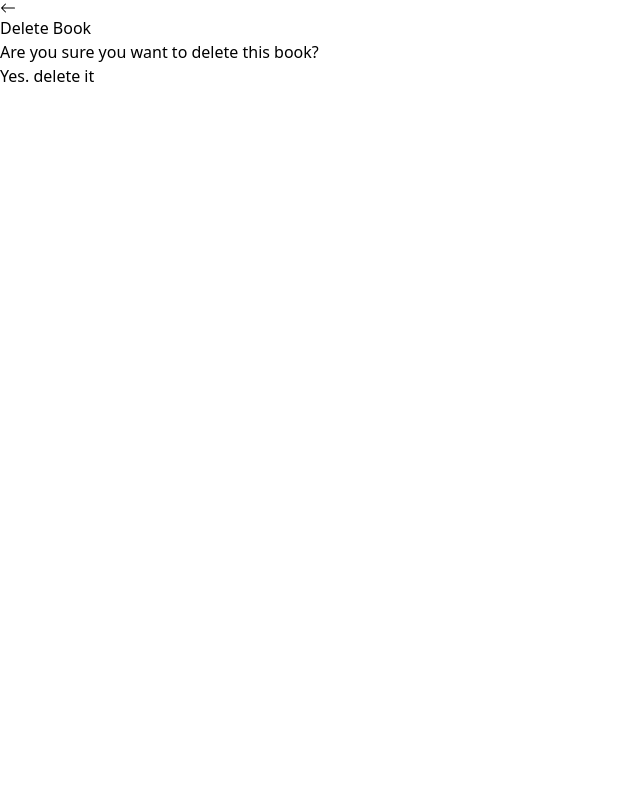
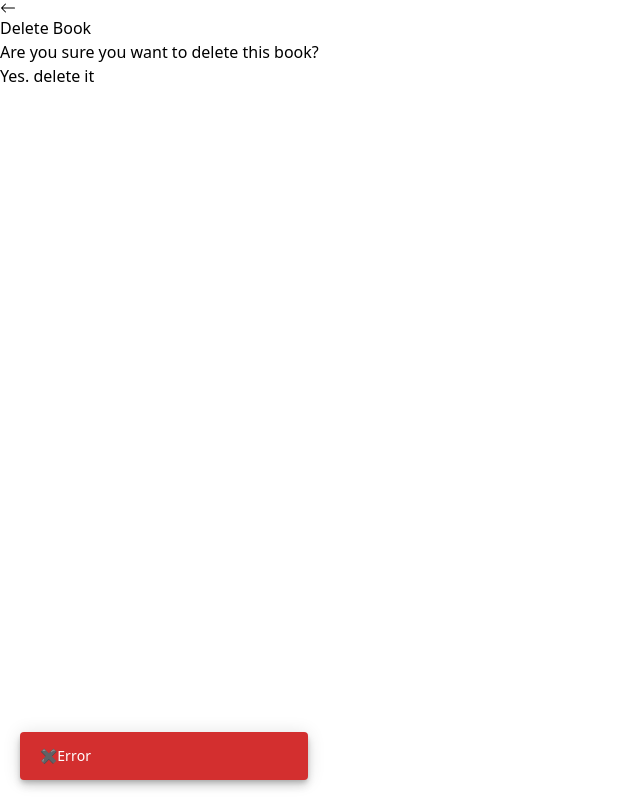
Before and after one commit to PuddiPuddi96/React, a React (Vite) app in the folder Book-Store/frontend/: page /books/delete/1 in a window 1280 px wide. Both pictures are taken after a click on the button "Yes. delete it". Shown: the whole page, without its empty margins (0-640 px from the left). Built offline with nearby package versions, Linux system fonts and the light colour scheme; no server answers.

Commit message:
dev: add snack bar

```diff
--- a/Book-Store/frontend/package.json
+++ b/Book-Store/frontend/package.json
@@ -11,6 +11,7 @@
   },
   "dependencies": {
     "axios": "^1.7.1",
+    "notistack": "^3.0.1",
     "react": "^18.2.0",
     "react-dom": "^18.2.0",
     "react-icons": "^5.2.1",
--- a/Book-Store/frontend/src/main.jsx
+++ b/Book-Store/frontend/src/main.jsx
@@ -1,10 +1,20 @@
-import ReactDOM from 'react-dom/client'
-import App from './App.jsx'
-import './index.css'
-import { BrowserRouter } from 'react-router-dom'
+import ReactDOM from "react-dom/client";
+import App from "./App.jsx";
+import "./index.css";
+import { BrowserRouter } from "react-router-dom";
+import { SnackbarProvider } from "notistack";
 
-ReactDOM.createRoot(document.getElementById('root')).render(
+ReactDOM.createRoot(document.getElementById("root")).render(
   <BrowserRouter>
-    <App />
-  </BrowserRouter>,
-)
+    <SnackbarProvider
+      iconVariant={{
+        success: "✅",
+        error: "✖️",
+        warning: "⚠️",
+        info: "ℹ️",
+      }}
+    >
+      <App />
+    </SnackbarProvider>
+  </BrowserRouter>
+);
--- a/Book-Store/frontend/src/pages/CreateBook.jsx
+++ b/Book-Store/frontend/src/pages/CreateBook.jsx
@@ -3,6 +3,7 @@ import BackButton from '../components/BackButton';
 import Spinner from '../components/Spinner';
 import axios from 'axios';
 import { useNavigate } from "react-router-dom";
+import { useSnackbar } from "notistack";
 
 const CreateBook = () => {
   const [title, setTitle] = useState('');
@@ -11,6 +12,8 @@ const CreateBook = () => {
   const [loading, setLoading] = useState(false);
 
   const navigate = useNavigate();
+
+  const { enqueueSnackbar } = useSnackbar();
 
   const handleSaveBook = () => {
     const data = {
@@ -24,11 +27,12 @@ const CreateBook = () => {
       .post('http://localhost:5555/books', data)
       .then(() => {
         setLoading(false);
+        enqueueSnackbar('Book created successfully', { variant: 'success' });
         navigate('/')
       })
       .catch((error) => {
         setLoading(false);
-        alert('An Error happened. Pease check the console');
+        enqueueSnackbar('Error', { variant: 'error' });
         console.log(error);
       })
   }
--- a/Book-Store/frontend/src/pages/DeleteBook.jsx
+++ b/Book-Store/frontend/src/pages/DeleteBook.jsx
@@ -3,11 +3,14 @@ import BackButton from '../components/BackButton';
 import Spinner from '../components/Spinner'
 import axios from 'axios';
 import { useNavigate, useParams } from 'react-router-dom';
+import { useSnackbar } from "notistack";
 
 const DeleteBook = () => {
   const [loading, setLoading] = useState(false);
 
   const navigate = useNavigate();
+
+  const { enqueueSnackbar } = useSnackbar();
 
   const { id } = useParams();
 
@@ -17,11 +20,12 @@ const DeleteBook = () => {
       .delete(`http://localhost:5555/books/${id}`)
       .then(() => {
         setLoading(false);
+        enqueueSnackbar('Book deleted successfully', { variant: 'success' });
         navigate('/');
       })
       .catch((error) => {
         setLoading(false);
-        alert('An error happened. Please check console');
+        enqueueSnackbar('Error', { variant: 'error' });
         console.log(error);
       });
   };
--- a/Book-Store/frontend/src/pages/EditBook.jsx
+++ b/Book-Store/frontend/src/pages/EditBook.jsx
@@ -3,6 +3,7 @@ import BackButton from '../components/BackButton';
 import Spinner from '../components/Spinner';
 import axios from 'axios';
 import { useNavigate, useParams } from "react-router-dom";
+import { useSnackbar } from "notistack";
 
 const EditBook = () => {
   const [title, setTitle] = useState('');
@@ -13,6 +14,8 @@ const EditBook = () => {
   const { id } = useParams();
 
   const navigate = useNavigate();
+
+  const { enqueueSnackbar } = useSnackbar();
 
   useEffect(() => {
     setLoading(true);
@@ -43,11 +46,12 @@ const EditBook = () => {
       .put(`http://localhost:5555/books/${id}`, data)
       .then(() => {
         setLoading(false);
+        enqueueSnackbar('Book edited successfully', { variant: 'success' });
         navigate('/')
       })
       .catch((error) => {
         setLoading(false);
-        alert('An Error happened. Pease check the console');
+        enqueueSnackbar('Error', { variant: 'error' });
         console.log(error);
       })
   }//end handleEditBook
```
Also changed, not shown: 1 other file (tests, documents, lock files or other folders).
